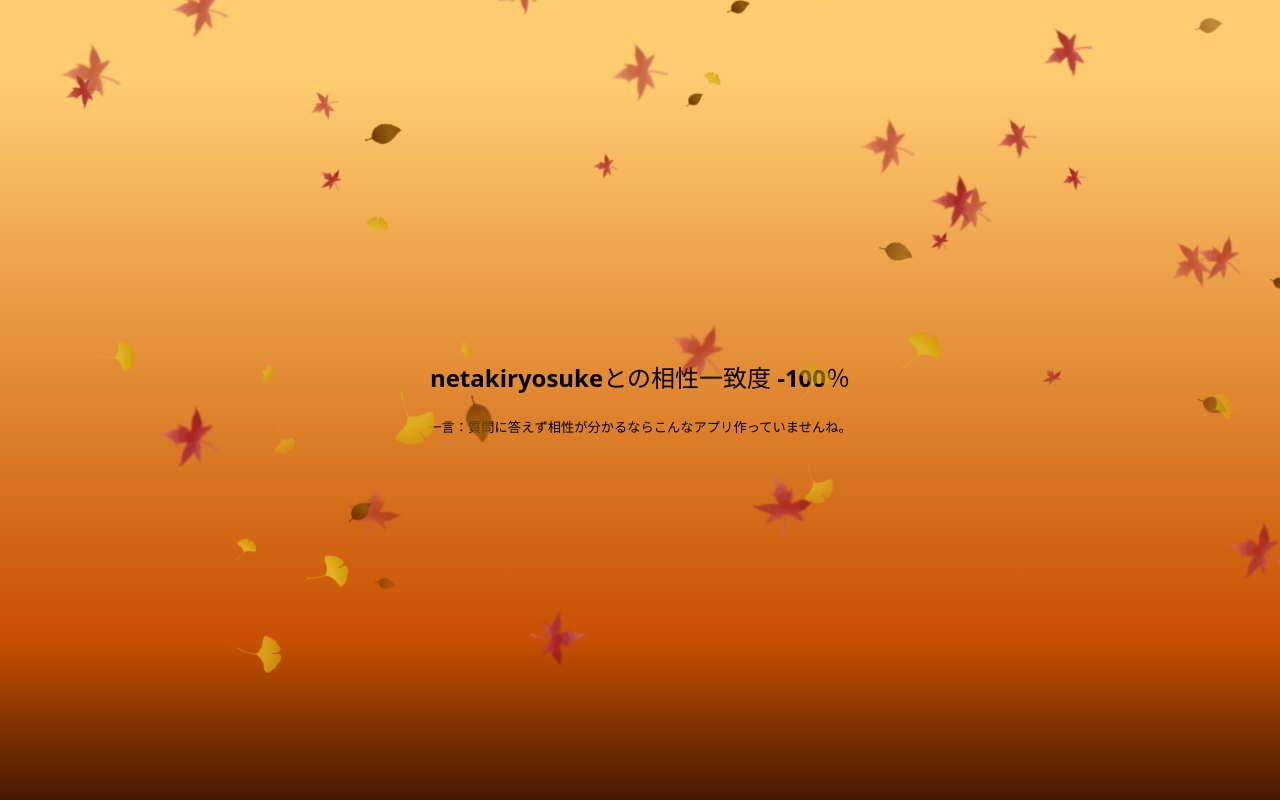
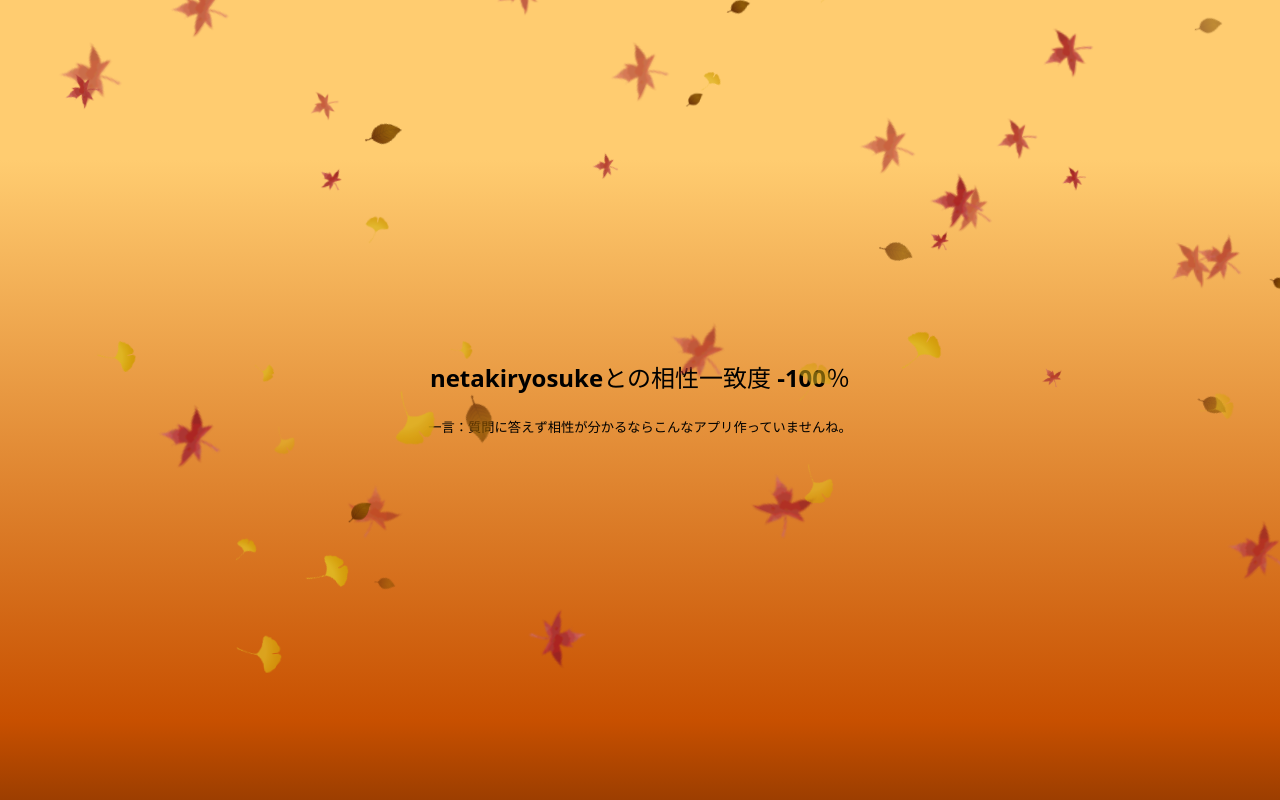
Before and after one commit to netakiryosuke/how-we-match, a React (Vite) app: page /result in a window 1280 px wide. Built offline with nearby package versions, Linux system fonts and the light colour scheme.

Commit message:
背景色修正

```diff
--- a/src/components/Result.jsx
+++ b/src/components/Result.jsx
@@ -18,7 +18,7 @@ export default function Result() {
                 overflow: "hidden",
                 margin: 0,
                 padding: 0,
-                background: "linear-gradient(180deg, #ffcc70 10%, #c85000 80%, #451a00 100%)"
+                background: "linear-gradient(180deg, #ffcc70 20%, #c85000 90%, #451a00 120%)"
             }}
         >
             <Box
```
